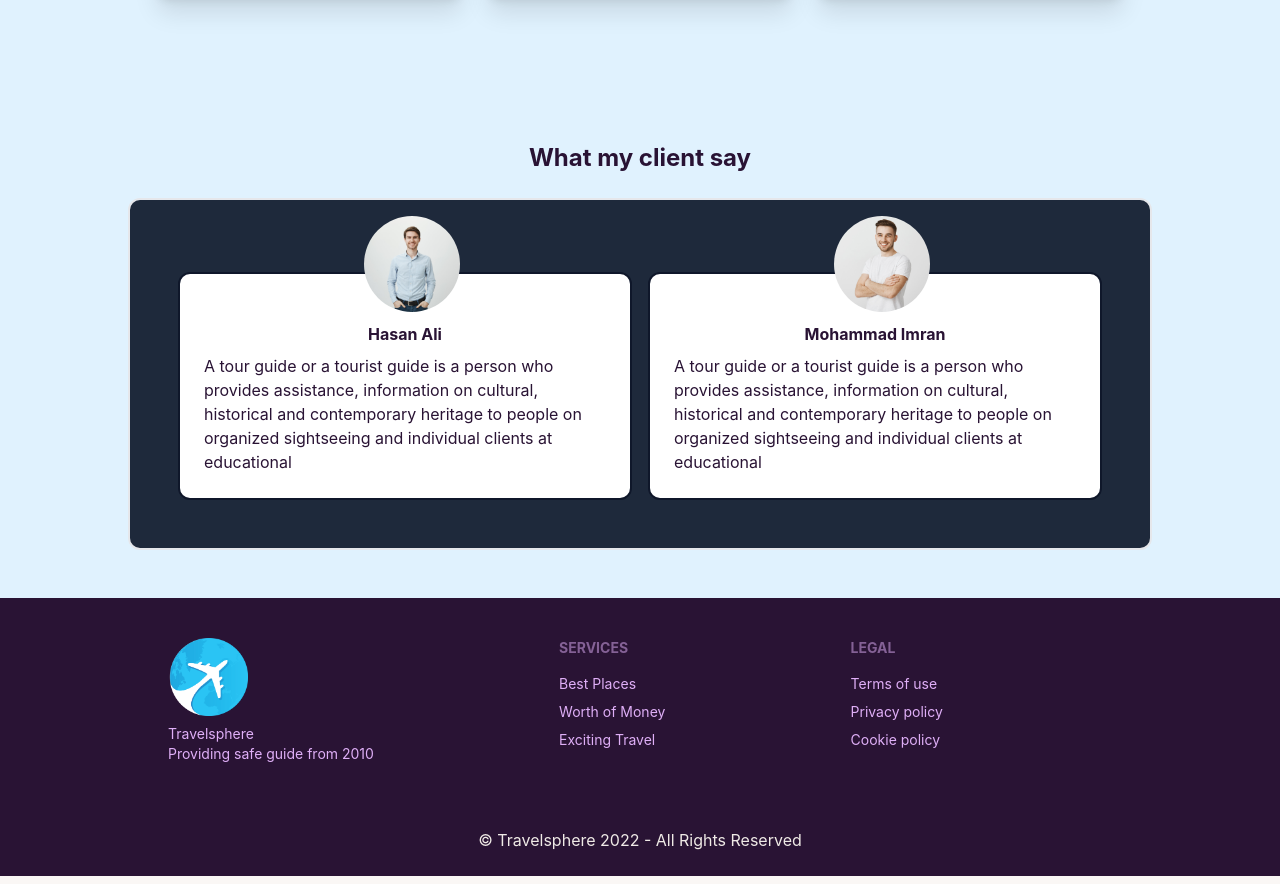
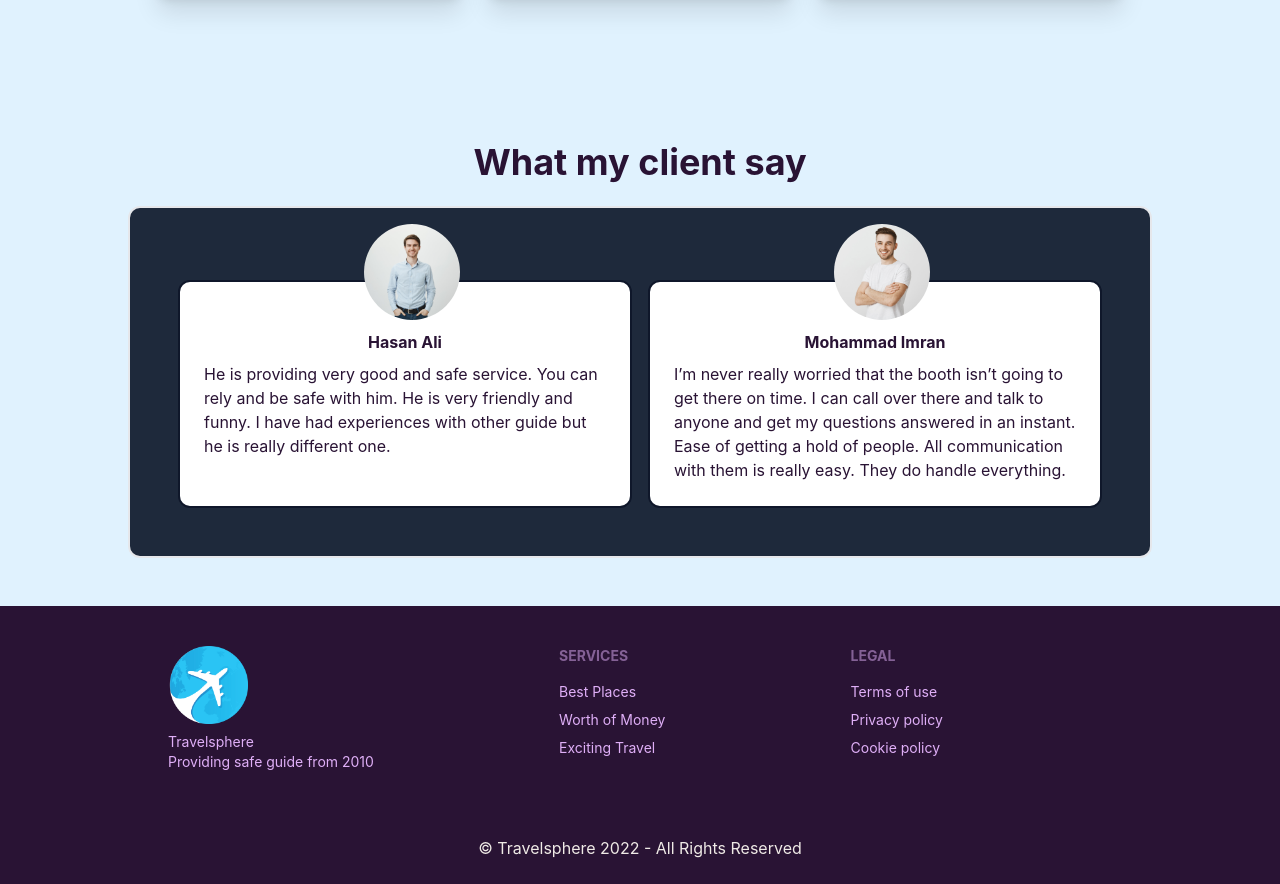
Before and after one commit to yeasin44/travelsphere, a React (Create React App) app: page / in a window 1280 px wide. Shown: the part 1303-2187 px from the top of the page. Built offline with nearby package versions, Linux system fonts and the light colour scheme; no server answers.

Commit message:
clients added

```diff
--- a/src/components/Clients/Clients.js
+++ b/src/components/Clients/Clients.js
@@ -5,7 +5,9 @@ import client2 from "../../assets/images/client-2.png";
 const Clients = () => {
   return (
     <div className="max-w-screen-lg mx-auto py-12">
-      <h2 className="text-center text-2xl p-6 font-bold">What my client say</h2>
+      <h2 className="text-center text-xl md:text-2xl lg:text-4xl p-6 font-bold">
+        What my client say
+      </h2>
       <div className="border-2 p-12 bg-slate-800 rounded-xl">
         <div className="grid lg:grid-cols-2 grid-cols-1 lg:gap-4 md:gap-20 gap-12 mt-6">
           <div className="border-2 rounded-xl border-slate-900 p-6 bg-white">
@@ -16,10 +18,9 @@ const Clients = () => {
             </div>
             <h2 className="text-center font-bold mb-2">Hasan Ali</h2>
             <p>
-              A tour guide or a tourist guide is a person who provides
-              assistance, information on cultural, historical and contemporary
-              heritage to people on organized sightseeing and individual clients
-              at educational{" "}
+              He is providing very good and safe service. You can rely and be
+              safe with him. He is very friendly and funny. I have had
+              experiences with other guide but he is really different one.
             </p>
           </div>
           <div className="border-2 rounded-xl border-slate-900 p-6 bg-white">
@@ -30,10 +31,11 @@ const Clients = () => {
             </div>
             <h2 className="text-center font-bold mb-2">Mohammad Imran</h2>
             <p>
-              A tour guide or a tourist guide is a person who provides
-              assistance, information on cultural, historical and contemporary
-              heritage to people on organized sightseeing and individual clients
-              at educational{" "}
+              I’m never really worried that the booth isn’t going to get there
+              on time. I can call over there and talk to anyone and get my
+              questions answered in an instant. Ease of getting a hold of
+              people. All communication with them is really easy. They do handle
+              everything.
             </p>
           </div>
         </div>
```
